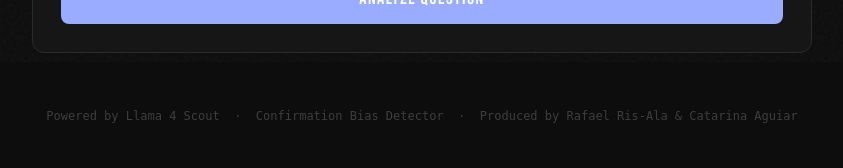
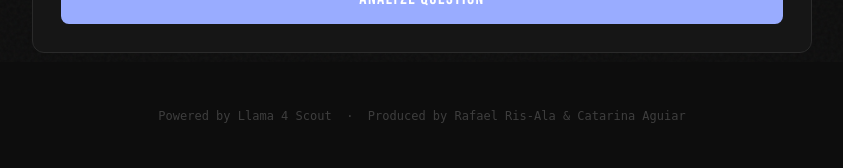
Before and after one commit to catarina-aguiar/Estagio_detector, a Flask app: page / in a window 1280 px wide. Shown: the part 738-906 px from the top of the page, without its empty margins (218-1061 px from the left). Run offline with Flask 3, Linux system fonts and the light colour scheme; some web fonts are replaced.

Commit message:
change footer

```diff
--- a/templates/index.html
+++ b/templates/index.html
@@ -349,8 +349,7 @@
       <div class="result-body" id="result-body"></div>
     </div>
 
-    <footer>Powered by Llama 4 Scout &nbsp;·&nbsp; Confirmation Bias Detector &nbsp;·&nbsp;
-      Produced by Rafael Ris-Ala & Catarina Aguiar</footer>
+    <footer>Powered by Llama 4 Scout &nbsp;·&nbsp; Produced by Rafael Ris-Ala & Catarina Aguiar</footer>
   </div>
 
   <script>
```
